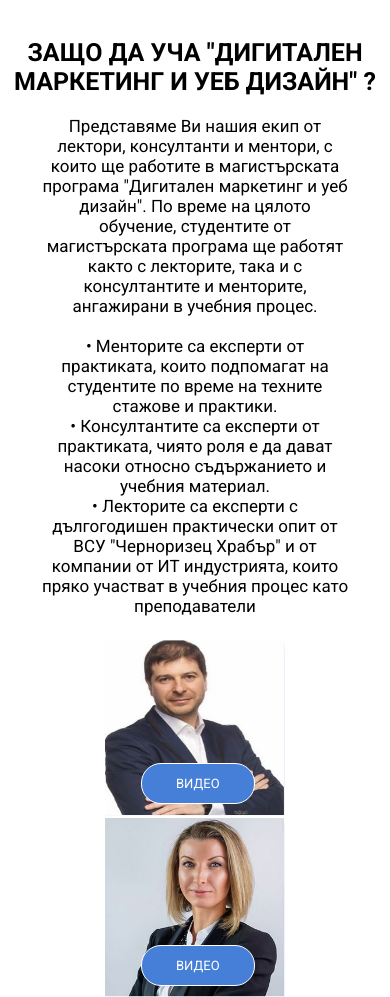
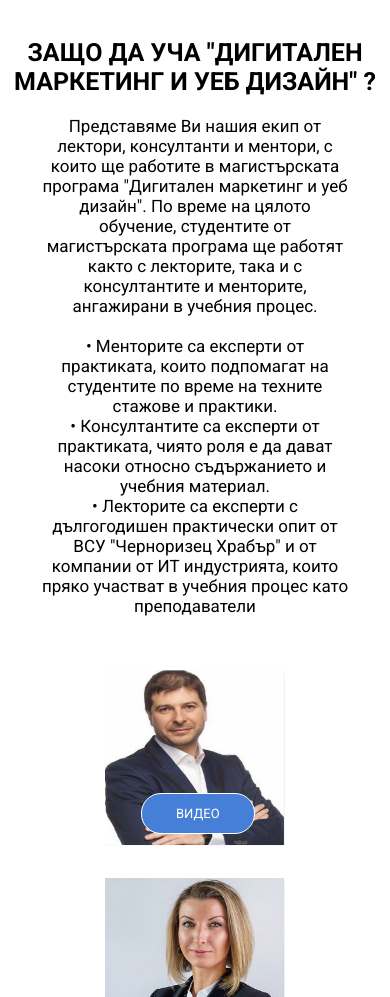
Before and after one commit to callinGudman/VFU-Masters, a plain HTML site: page team.html in a window 390 px wide. Shown: the part 87-1084 px from the top of the page. Drawn offline with Linux system fonts and the light colour scheme.

Commit message:
Update css.css

```diff
--- a/css.css
+++ b/css.css
@@ -612,9 +612,13 @@ iframe{
     .teamPic{
         display: grid;
 
+
     }
     .teamCV{
         display: none;
+    }
+    .teamPic-col{
+        margin-top: 3rem;
     }
     .videoMob{
         display:inline-block;
```
